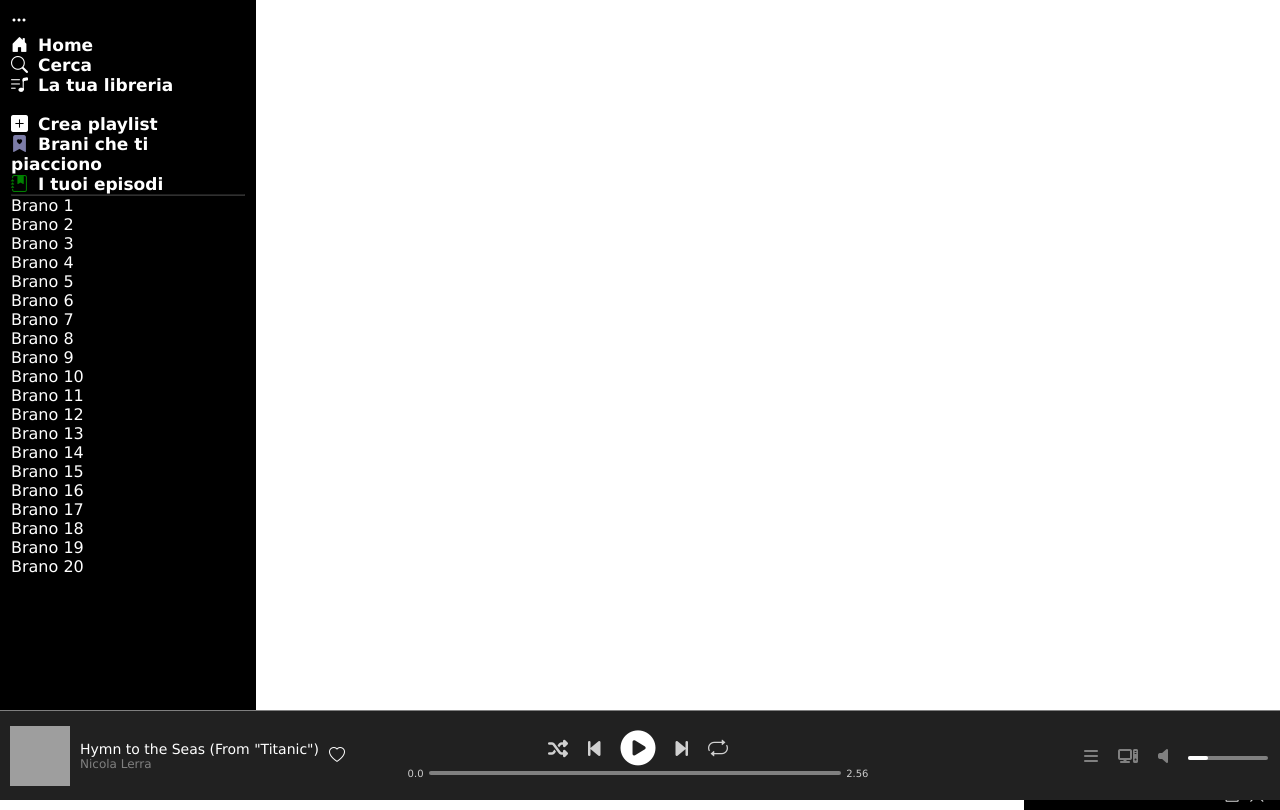
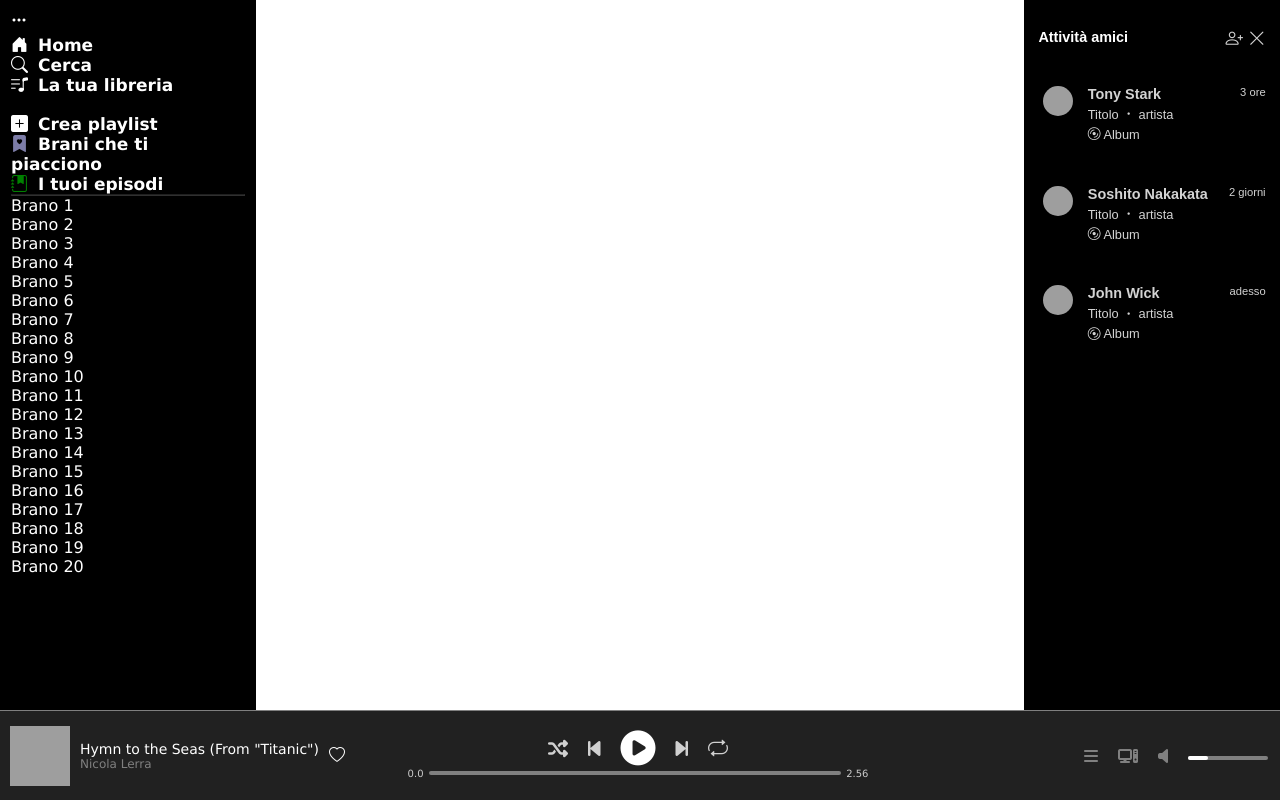
Before and after one commit to BRUN0STAN0/W8.BuildWeek-Group-5, a website: page index.html in a window 1280 px wide. Shown: the top 810 px of the page. Drawn offline with nearby package versions, Linux system fonts and the light colour scheme; grey boxes are pictures that could not be loaded.

Commit message:
fixed homepage layout & right sidebar positioning

```diff
--- a/assets/scss/_style.scss
+++ b/assets/scss/_style.scss
@@ -16,10 +16,18 @@ body {
 // ! END GENERAL SETTINGS -->
 
 
+.homepage_container {
+  display: flex;
+
+
+  main {
+    width: 60vw;
+  }
+}
 
 // * START SIDEBAR-LEFT [ANTONINO] -->
 #sidebar-left{
-    width:20%;
+    width:20vw;
     border: 1px solid black;
     padding: 10px;
     background-color: black;
@@ -75,6 +83,7 @@ body {
 // * START SIDEBAR-RIGHT [ROBERTO] -->
 
 #sidebar-right {
+    width: 20vw;
 
     #container_sidebar-right {
         width: 20vw;
@@ -85,7 +94,7 @@ body {
         font-weight: 700;
         font-family: sans-serif;
         padding: 2em 1em;
-        float: right;
+
     }
     #header_sidebar-right {
         display: flex;
--- a/index.html
+++ b/index.html
@@ -10,6 +10,7 @@
     <title>Spotify</title>
   </head>
   <body>
+    <div class="homepage_container">
     <!-- * START SIDEBAR-LEFT [ANTONINO] -->
     <section id="sidebar-left">
       <div>
@@ -112,9 +113,9 @@
             <div class="friend_last-seen">adesso</div>
           </div>
       </div>
-
     </section>
     <!-- ! END SIDEBAR-RIGHT [ROBERTO] -->
+  </div>
 
     <!-- * START NAVBAR BOTTOM [BRUNO] -->
     <section id="navbar-bottom">
```
Also changed, not shown: assets/css/app.css.
